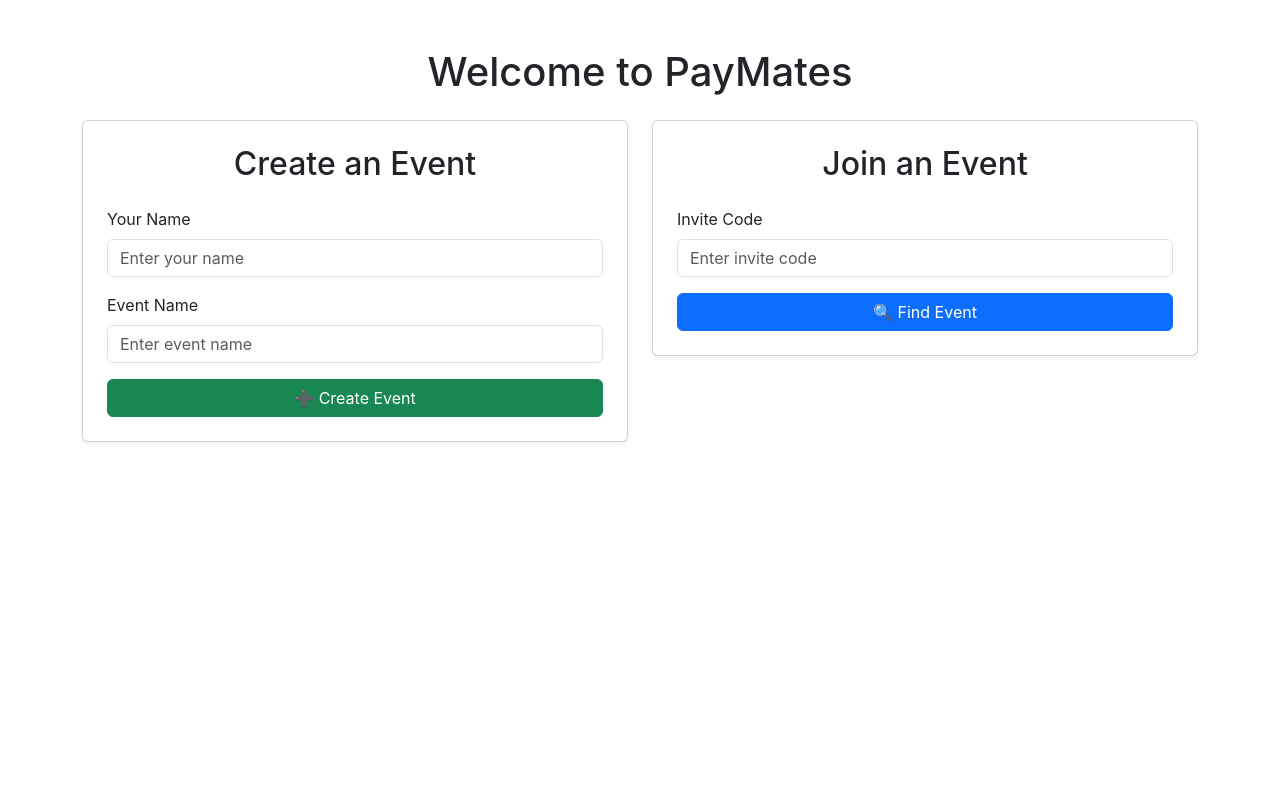
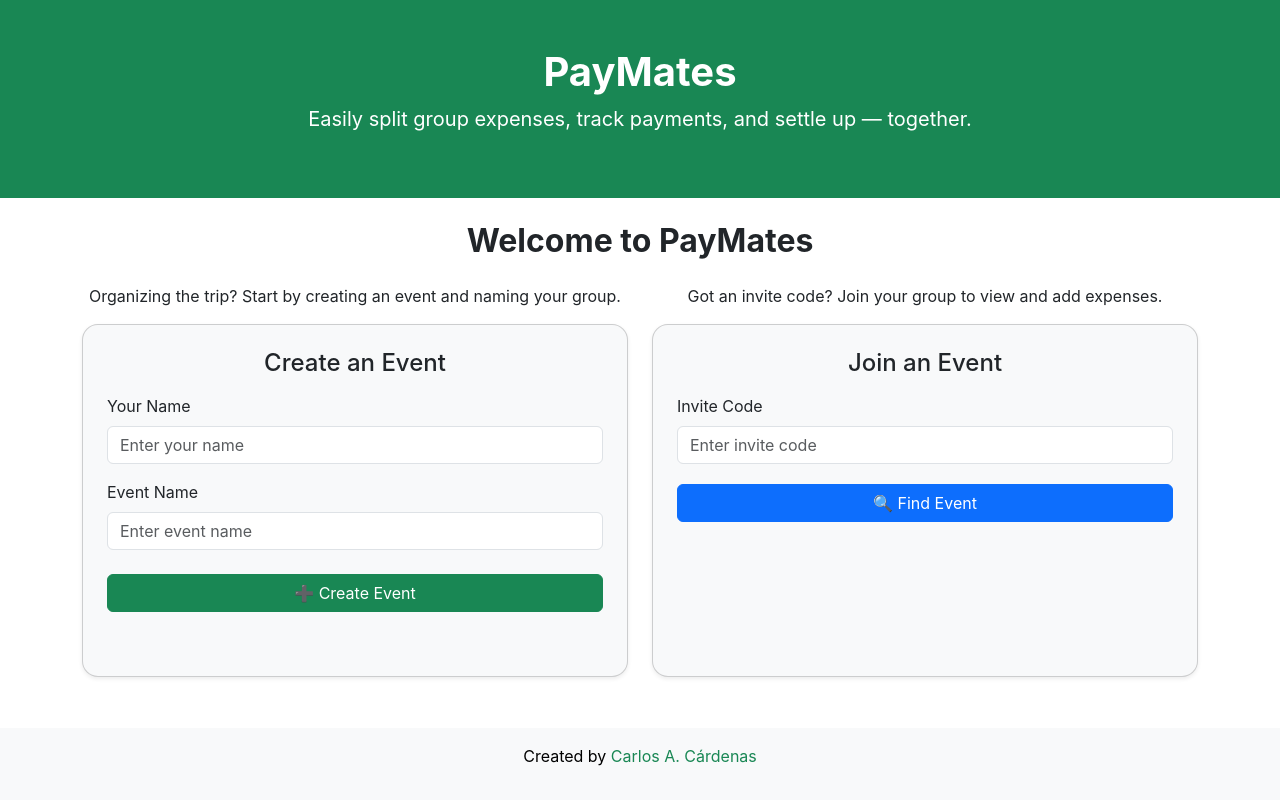
Before and after one commit to cltxvz/payMates, a React (Create React App) app in the folder frontend/: page / in a window 1280 px wide. Built offline with nearby package versions, Linux system fonts and the light colour scheme.

Commit message:
Bugs Fixed, Home Page initial styling implemented

```diff
--- a/frontend/src/App.js
+++ b/frontend/src/App.js
@@ -1,7 +1,7 @@
 import { BrowserRouter as Router, Route, Routes } from "react-router-dom";
 import Home from "./pages/Home";
 import Event from "./pages/Event";
-import JoinEvent from "./pages/JoinEvent"; // Import Join Event page
+import JoinEvent from "./pages/JoinEvent";
 
 function App() {
   return (
@@ -9,7 +9,7 @@ function App() {
       <Routes>
         <Route path="/" element={<Home />} />
         <Route path="/event/:eventId" element={<Event />} />
-        <Route path="/join/:inviteCode" element={<JoinEvent />} /> {/* ✅ New Route */}
+        <Route path="/join/:inviteCode" element={<JoinEvent />} />
       </Routes>
     </Router>
   );
--- /dev/null
+++ b/frontend/src/components/Footer.js
@@ -0,0 +1,22 @@
+import React from "react";
+import "bootstrap/dist/css/bootstrap.min.css";
+
+function Footer() {
+  return (
+    <footer className="text-center py-3 bg-light text-black mt-auto">
+      <p>
+        Created by{" "}
+        <a
+          href="https://github.com/cltxvz"
+          target="_blank"
+          rel="noopener noreferrer"
+          className="text-success text-decoration-none"
+        >
+          Carlos A. Cárdenas
+        </a>{" "}
+      </p>
+    </footer>
+  );
+}
+
+export default Footer;
--- /dev/null
+++ b/frontend/src/components/Header.js
@@ -0,0 +1,15 @@
+import React from "react";
+import "bootstrap/dist/css/bootstrap.min.css";
+
+function Header() {
+  return (
+    <header className="text-center py-5 bg-success text-white">
+      <h1 className="fw-bold">PayMates</h1>
+      <p className="tagline fs-5">
+        Easily split group expenses, track payments, and settle up — together.
+      </p>
+    </header>
+  );
+}
+
+export default Header;
--- a/frontend/src/pages/Home.js
+++ b/frontend/src/pages/Home.js
@@ -1,7 +1,9 @@
-import React, { useState } from "react";
+import React, { useState, useEffect } from "react";
 import { useNavigate } from "react-router-dom";
 import axios from "axios";
-import { Container, Row, Col, Card, Form, Button, Alert } from "react-bootstrap";
+import { Container, Row, Col, Card, Form, Button } from "react-bootstrap";
+import Header from "../components/Header";
+import Footer from "../components/Footer";
 
 const API_BASE_URL = "http://localhost:5003/api";
 
@@ -10,46 +12,68 @@ function Home() {
   const [userName, setUserName] = useState("");
   const [eventName, setEventName] = useState("");
   const [inviteCode, setInviteCode] = useState("");
-  const [error, setError] = useState("");
+  const [errorMessage, setErrorMessage] = useState("");
 
-  // Create an event
+  useEffect(() => {
+    if (errorMessage) {
+      const timer = setTimeout(() => setErrorMessage(""), 3000);
+      return () => clearTimeout(timer);
+    }
+  }, [errorMessage]);
+
   const createEvent = async () => {
     if (!eventName.trim() || !userName.trim()) {
-      setError("Please enter your name and event name.");
+      setErrorMessage("Please enter your name and event name.");
       return;
     }
+
     try {
       const res = await axios.post(`${API_BASE_URL}/events/create`, {
         name: eventName,
         createdBy: userName,
       });
+
+      localStorage.setItem("userName", userName.trim());
       navigate(`/event/${res.data._id}`);
     } catch (error) {
-      setError("Error creating event. Try again.");
+      setErrorMessage("Error creating event. Try again.");
     }
   };
 
-  // Redirect to Join Event Page
-  const fetchEventDetails = () => {
+  const fetchEventDetails = async () => {
     if (!inviteCode.trim()) {
-      setError("Please enter an invite code.");
+      setErrorMessage("Please enter an invite code.");
       return;
     }
-    navigate(`/join/${inviteCode}`); // ✅ Redirect user to Join Event page
+
+    try {
+      const res = await axios.get(`${API_BASE_URL}/events/by-invite/${inviteCode.trim()}`);
+      if (res.data.eventId) {
+        navigate(`/join/${inviteCode.trim()}`);
+      } else {
+        setErrorMessage("Event not found.");
+      }
+    } catch (error) {
+      setErrorMessage("Event not found.");
+    }
   };
 
   return (
-    <Container className="mt-5">
-      <h1 className="text-center mb-4">Welcome to PayMates</h1>
+    <div className="d-flex flex-column min-vh-100">
+      <Header />
 
-      {error && <Alert variant="danger">{error}</Alert>}
+      <Container className="mt-4 mb-5">
+        <h2 className="text-center fw-bold mb-4">Welcome to PayMates</h2>
 
-      <Row>
+        <Row className="gy-4">
           {/* Create Event Section */}
           <Col md={6}>
-          <Card className="p-4 shadow-sm">
-            <h2 className="text-center">Create an Event</h2>
-            <Form.Group className="mt-3">
+            <p className="text-center mb-3">
+              Organizing the trip? Start by creating an event and naming your group.
+            </p>
+            <Card className="p-4 shadow-sm bg-light rounded-4 h-100">
+              <h4 className="text-center mb-3">Create an Event</h4>
+              <Form.Group className="mb-3">
                 <Form.Label>Your Name</Form.Label>
                 <Form.Control
                   type="text"
@@ -58,7 +82,7 @@ function Home() {
                   onChange={(e) => setUserName(e.target.value)}
                 />
               </Form.Group>
-            <Form.Group className="mt-3">
+              <Form.Group className="mb-3">
                 <Form.Label>Event Name</Form.Label>
                 <Form.Control
                   type="text"
@@ -67,7 +91,7 @@ function Home() {
                   onChange={(e) => setEventName(e.target.value)}
                 />
               </Form.Group>
-            <Button variant="success" className="mt-3 w-100" onClick={createEvent}>
+              <Button variant="success" className="mt-2 w-100" onClick={createEvent}>
                 ➕ Create Event
               </Button>
             </Card>
@@ -75,9 +99,12 @@ function Home() {
 
           {/* Join Event Section */}
           <Col md={6}>
-          <Card className="p-4 shadow-sm">
-            <h2 className="text-center">Join an Event</h2>
-            <Form.Group className="mt-3">
+            <p className="text-center mb-3">
+              Got an invite code? Join your group to view and add expenses.
+            </p>
+            <Card className="p-4 shadow-sm bg-light rounded-4 h-100">
+              <h4 className="text-center mb-3">Join an Event</h4>
+              <Form.Group className="mb-1">
                 <Form.Label>Invite Code</Form.Label>
                 <Form.Control
                   type="text"
@@ -86,6 +113,12 @@ function Home() {
                   onChange={(e) => setInviteCode(e.target.value)}
                 />
               </Form.Group>
+
+              {/* Inline red error message below input */}
+              {errorMessage && (
+                <div className="text-danger small mt-1">{errorMessage}</div>
+              )}
+
               <Button variant="primary" className="mt-3 w-100" onClick={fetchEventDetails}>
                 🔍 Find Event
               </Button>
@@ -93,6 +126,9 @@ function Home() {
           </Col>
         </Row>
       </Container>
+
+      <Footer />
+    </div>
   );
 }
 
```
Also changed, not shown: 2 other files (tests, documents, lock files or other folders). Lines whose indentation alone changed are shown as unchanged.
